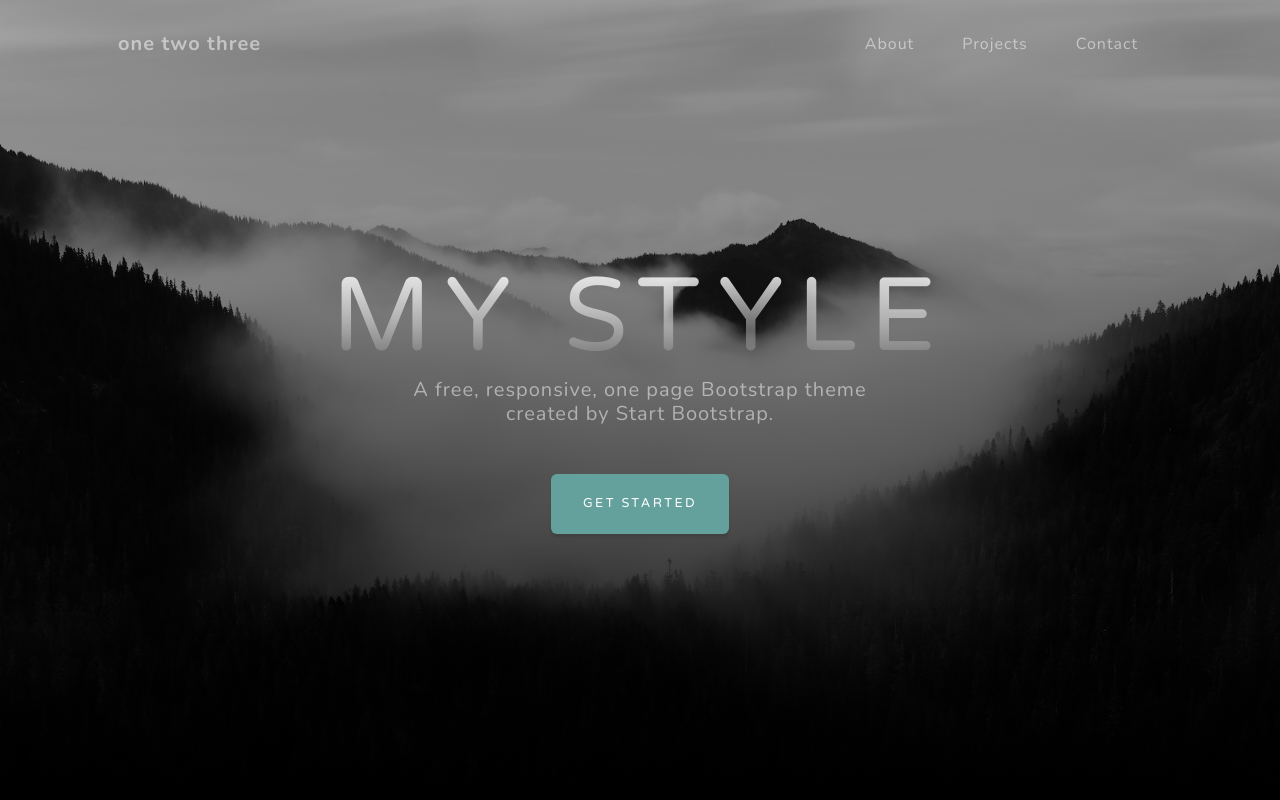
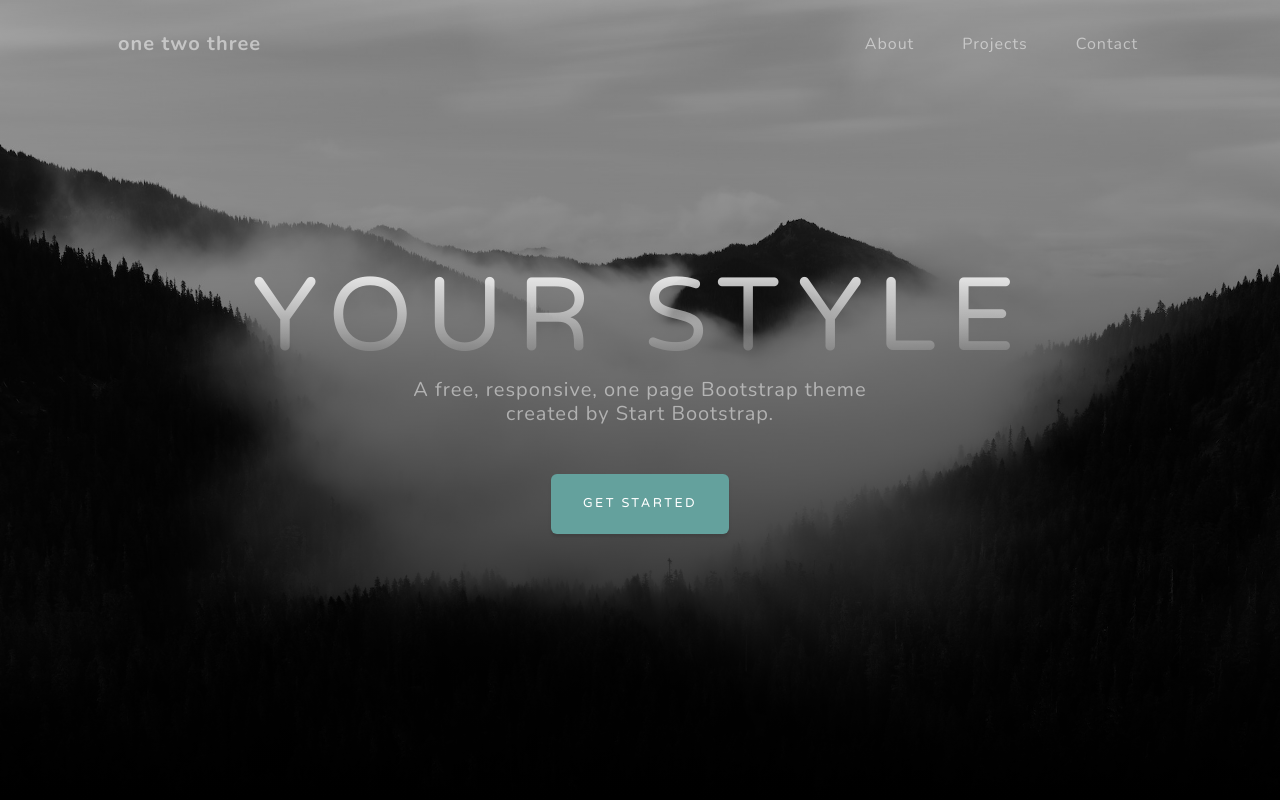
Before and after one commit to Rafe-kiho/docker-ci, a plain HTML site: page index.html in a window 1280 px wide. Shown: the top 800 px of the page. Drawn offline with nearby package versions, Linux system fonts and the light colour scheme.

Commit message:
change head style

```diff
--- a/index.html
+++ b/index.html
@@ -38,7 +38,7 @@
             <div class="container px-4 px-lg-5 d-flex h-100 align-items-center justify-content-center">
                 <div class="d-flex justify-content-center">
                     <div class="text-center">
-                        <h1 class="mx-auto my-0 text-uppercase">My style</h1>
+                        <h1 class="mx-auto my-0 text-uppercase">Your style</h1>
                         <h2 class="text-white-50 mx-auto mt-2 mb-5">A free, responsive, one page Bootstrap theme created by Start Bootstrap.</h2>
                         <a class="btn btn-primary" href="#about">Get Started</a>
                     </div>
```
